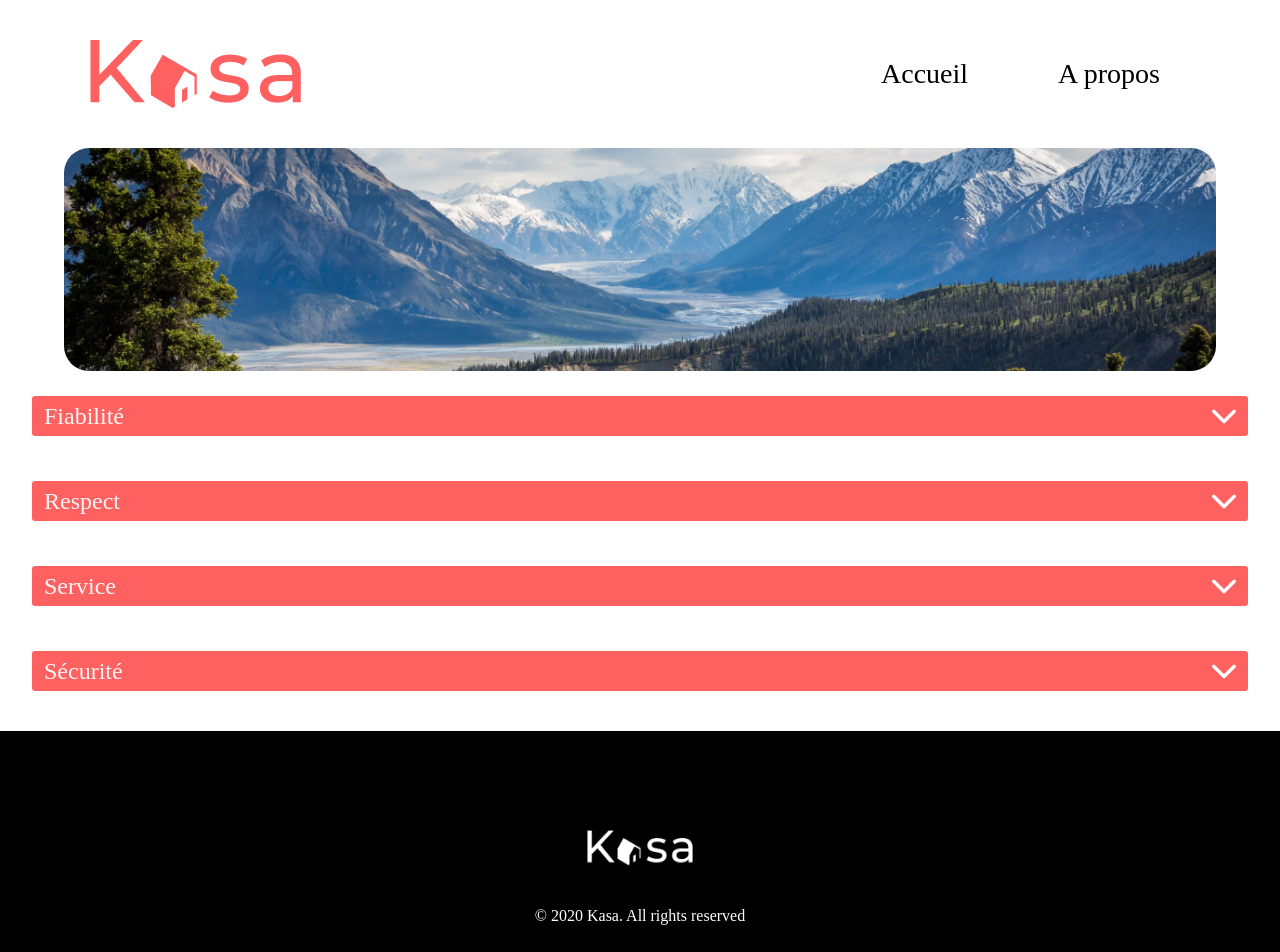
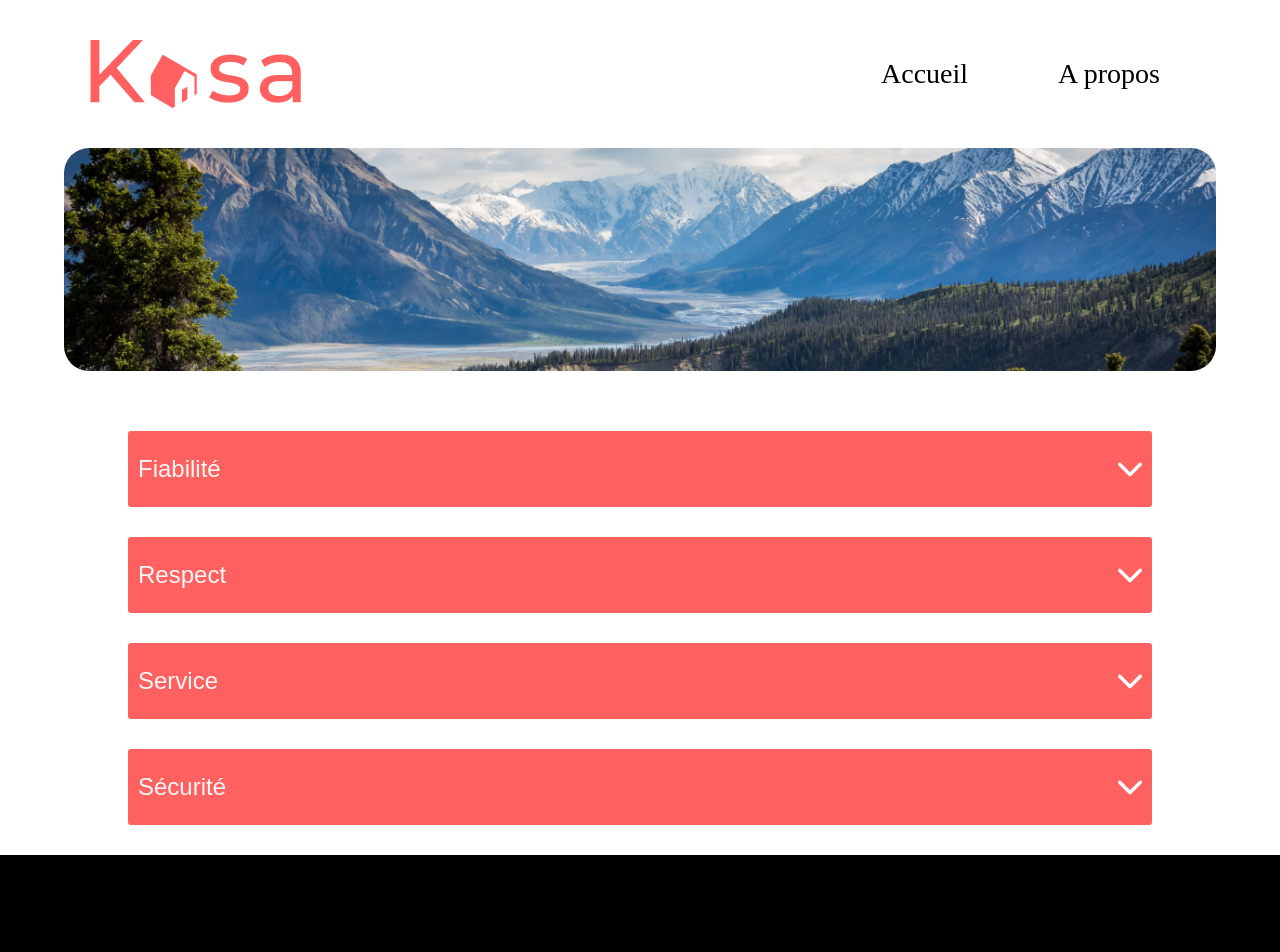
Before and after one commit to moilv1/P.8-KASA, a React (Create React App) app in the folder kasa-app/: page /About in a window 1280 px wide. Shown: the top 952 px of the page. Built offline with nearby package versions, Linux system fonts and the light colour scheme.

Commit message:
Corection dropdown problems with footer
fixed the problem of white space between the footer and the bottom of the footer due to dropdown

```diff
--- a/kasa-app/src/components/About.js
+++ b/kasa-app/src/components/About.js
@@ -11,7 +11,7 @@ export default function About(){
          <Header></Header>
          <img className='Img-About' src={Img_About} alt='Paysage de la page "About"'></img>
 
-         <article className='test'>
+         <div className='test'>
          <Dropdown
          title={"Fiabilité"}
          description={"Les annonces postées sur Kasa garantissent une fiabilité totale. Les photos sont conformes aux logements, et toutes les informations sont régulièrement vérifiées  par nos équipes."}
@@ -31,7 +31,7 @@ export default function About(){
          title={"Sécurité"}
          description={"La sécurité est la priorité de Kasa. Aussi bien pour nos hôtes que pour les voyageurs, chaque logement correspond aux critères de sécurité établis par nos services. En laissant une note aussi bien à l'hôte qu'au locataire, cela permet à nos équipes de vérifier que les standards sont bien respectés. Nous organisons également des ateliers sur la sécurité domestique pour nos hôtes."}
          />
-         </article>
+         </div>
 
          <Footer></Footer>
         </>
--- a/kasa-app/src/components/Footer.js
+++ b/kasa-app/src/components/Footer.js
@@ -1,13 +1,12 @@
 import '../styles/Footer.scss';
+import React from 'react';
 import logo from '../assets/LOGO_footer.png';
 
-function Footer() {
+export default function Footer() {
     return (
-        <footer className="footer">
+        <footer>
             <img src={logo} alt='logo footer'></img>
             <p>© 2020 Kasa. All rights reserved</p>
         </footer>
     )
 }
-
-export default Footer
--- a/kasa-app/src/styles/About.scss
+++ b/kasa-app/src/styles/About.scss
@@ -11,3 +11,12 @@
     margin-right: auto;
     @include radius-cards;
 }
+.test {
+    display: flex;
+    flex-direction: column;
+    width: 80%;
+    margin-left: auto;
+    margin-right: auto;
+    margin-top: 30px;
+    margin-bottom: 30px;
+}
--- a/kasa-app/src/styles/Caroussel.scss
+++ b/kasa-app/src/styles/Caroussel.scss
@@ -8,7 +8,7 @@
     align-items: center;
 
     .Caroussel_Image {
-        width: $base-image-width;
+        width: 95%;
         height: $base-image-height;
         border-radius: 10px;
         object-fit: cover;
@@ -228,7 +228,7 @@
     @media (max-width: 450px) {
         height: 310px;
         .Caroussel_Image {
-            width: 350px;
+            width: 95%;
             height: 310px;
         }
         .VectorD {
--- a/kasa-app/src/styles/Dropdown.scss
+++ b/kasa-app/src/styles/Dropdown.scss
@@ -4,59 +4,61 @@
 .DropDownContainer{
     margin-left: auto;
     margin-right: auto;
-    margin-top: 25px;
-    width: 95%;
-    margin-bottom: 20px;
+    margin-top: 30px ;
+    width: 100%;
+    display: flex;
+    flex-direction: column;
 
     .DropBtn{
-        position: relative;
         background-color:#FF6060;
-        width: 100%;
-        height: 40px;
         border-radius: 3px;
         border: none;
         display: flex;
         justify-content: space-between;
         align-items: center;
-        padding: 5px 12px;
+        padding: 0px 10px;
         .DropBtnText{
             color: #F6F6F6;
             font-style: normal;
             font-weight: 500;
             font-size: 24px;
-            font-family: montserrat;
-            display: flex;
             align-items: center;
         }
     }
     .DropDownContainerTexte {
-        display: flex;
+        display: none;
+        visibility: hidden;
         background-color: #F6F6F6;
         border-bottom-left-radius: 5px;
         border-bottom-right-radius: 5px;
-        font-family: 'Montserrat';
         font-style: normal;
         font-weight: 400;
         font-size: 24px;
         line-height: 142.6%;
         color: #FF6060;
-        word-wrap: break-word;
-        padding-top: 0px;
-        padding-bottom: 20px;
-        padding-left: 30px;
-        padding-right: 30px;
         margin-top: 0%;
-        transition: 0.8s ease, opacity 0.5s ease, 0.2s ease;
-        opacity: 0;
-        max-height: 0;
+        padding: 10px 30px;
+        animation: scale-in-ver-top 600ms ease-in-out reverse backwards ;
 
 
         &.visible {
             display: flex;
-            opacity: 1;
-            padding-top: 10px;
-            max-height: 3000px;
-            transition:0.8s ease;
+            flex-direction: column;
+            visibility: visible;
+            animation: scale-in-ver-top 600ms ease-in-out ;
         }
     }
 }
+
+@keyframes scale-in-ver-top {
+    0% {
+        transform: scaleY(0);
+        transform-origin: 100% 0%;
+        opacity: 0;
+    }
+    100% {
+        transform: scaleY(1);
+        transform-origin: 100% 0%;
+        opacity: 1;
+    }
+}
--- a/kasa-app/src/styles/index.scss
+++ b/kasa-app/src/styles/index.scss
@@ -5,6 +5,6 @@
 body{
     background-color: $white-color;
     margin: 0;
-    height: 100%;
     font-family: montserrat;
+    max-height: 100%;
 }
```
